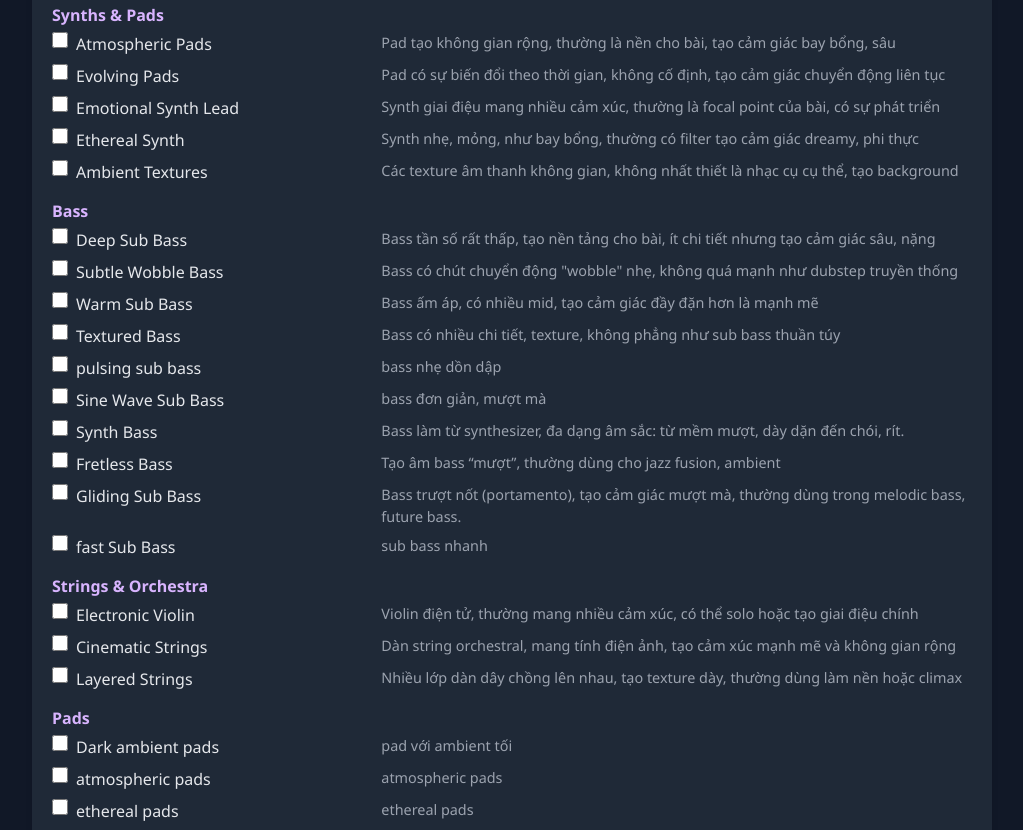
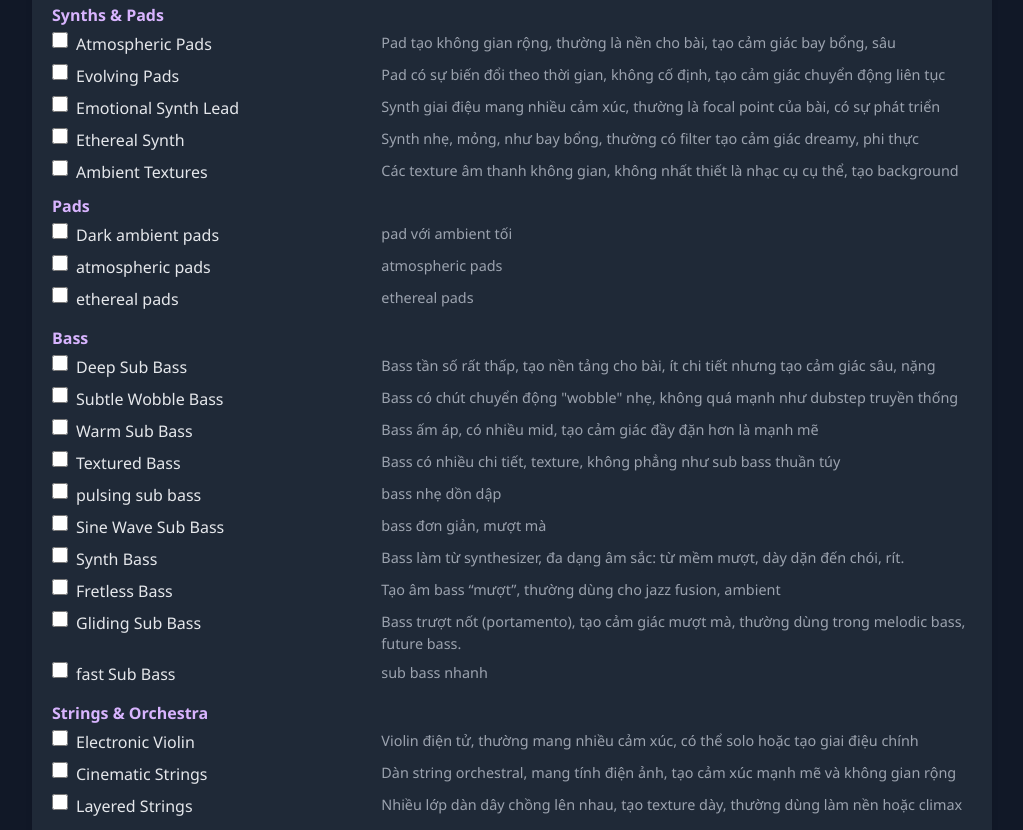
Before and after one commit to tuantanart/mspromt.github.io, a plain HTML site: page index.html in a window 1280 px wide. Shown: the part 1378-2208 px from the top of the page, without its empty margins (128-1151 px from the left). Drawn offline with nearby package versions, Linux system fonts and the light colour scheme.

Commit message:
index.html

```diff
--- a/index.html
+++ b/index.html
@@ -258,70 +258,70 @@
                 </div>
                 <div class="checkbox-container">
                     <label class="checkbox-label">
-                        <input type="checkbox" name="instrument" value="processed piano">
-                        <span class="checkbox-text">tune Piano</span>
+                        <input type="checkbox" name="instrument" value="tuned Piano">
+                        <span class="checkbox-text">tuned Piano</span>
                         <span class="checkbox-description">Piano qua nhiều xử lý hiệu ứng, có âm sắc lạ, khác biệt với piano nguyên bản</span>
                     </label>
                 </div>
                 <div class="checkbox-container">
                     <label class="checkbox-label">
-                        <input type="checkbox" name="instrument" value="processed piano">
+                        <input type="checkbox" name="instrument" value="keyboard">
                         <span class="checkbox-text">keyboard</span>
                         <span class="checkbox-description">keyboard - mặc định cho ai nó tự chọn</span>
                     </label>
                 </div>
                 <div class="checkbox-container">
                     <label class="checkbox-label">
-                        <input type="checkbox" name="instrument" value="processed piano">
+                        <input type="checkbox" name="instrument" value="Synthesizer Keyboard">
                         <span class="checkbox-text">Synthesizer Keyboard</span>
                         <span class="checkbox-description">Synthesizer Keyboard Tạo và biến đổi âm thanh chuyên sâu bằng sóng âm (analog/digital synth).</span>
                     </label>
                 </div>
                 <div class="checkbox-container">
                     <label class="checkbox-label">
-                        <input type="checkbox" name="instrument" value="processed piano">
+                        <input type="checkbox" name="instrument" value="ethereal keyboard">
                         <span class="checkbox-text">ethereal keyboard</span>
                         <span class="checkbox-description">ethereal keyboard “Ethereal” = huyền ảo, mờ ảo, mộng mị, giống như trôi nổi trong không gian hoặc một giấc mơ. </span>
                     </label>
                 </div>
                 <div class="checkbox-container">
                     <label class="checkbox-label">
-                        <input type="checkbox" name="instrument" value="processed piano">
+                        <input type="checkbox" name="instrument" value="Lead Synth">
                         <span class="checkbox-text">Lead Synth</span>
                         <span class="checkbox-description">Keyboard synth đóng vai trò melody chính – thường sáng, mạnh</span>
                     </label>
                 </div>
                  <div class="checkbox-container">
                     <label class="checkbox-label">
-                        <input type="checkbox" name="instrument" value="processed piano">
+                        <input type="checkbox" name="instrument" value="Arp Synth">
                         <span class="checkbox-text">Arp Synth</span>
                         <span class="checkbox-description">Tạo cảm giác chuyển động nhanh, căng thẳng hoặc mơ màng.</span>
                     </label>
                 </div>
                 <div class="checkbox-container">
                     <label class="checkbox-label">
-                        <input type="checkbox" name="instrument" value="processed piano">
+                        <input type="checkbox" name="instrument" value="Lo-fi Keyboard / Rhodes">
                         <span class="checkbox-text">Lo-fi Keyboard / Rhodes</span>
                         <span class="checkbox-description">Giống đàn điện Rhodes hoặc Wurlitzer, nhưng pha noise, hơi rè, cổ điển.</span>
                     </label>
                 </div>
                 <div class="checkbox-container">
                     <label class="checkbox-label">
-                        <input type="checkbox" name="instrument" value="processed piano">
+                        <input type="checkbox" name="instrument" value="Digital Keys">
                         <span class="checkbox-text">Digital Keys</span>
                         <span class="checkbox-description">Sắc lạnh, metallic, kiểu như tiếng điện tử gõ..</span>
                     </label>
                 </div>
                 <div class="checkbox-container">
                     <label class="checkbox-label">
-                        <input type="checkbox" name="instrument" value="processed piano">
+                        <input type="checkbox" name="instrument" value="Atmospheric Keys">
                         <span class="checkbox-text">Atmospheric Keys</span>
                         <span class="checkbox-description">giàu không gian, mơ màng, vang vọng như đang ở giữa vũ trụ..</span>
                     </label>
                 </div>
                 <div class="checkbox-container">
                     <label class="checkbox-label">
-                        <input type="checkbox" name="instrument" value="processed piano">
+                        <input type="checkbox" name="instrument" value="reverb keys">
                         <span class="checkbox-text">reverb keys</span>
                         <span class="checkbox-description">vang vọng như đang ở giữa vũ trụ..</span>
                     </label>
@@ -407,7 +407,31 @@
                         <span class="checkbox-description">Các texture âm thanh không gian, không nhất thiết là nhạc cụ cụ thể, tạo background</span>
                     </label>
                 </div>
+                <div class="category-title">Pads</div>
+                <div class="checkbox-container">
+                    <label class="checkbox-label">
+                        <input type="checkbox" name="instrument" value="Dark ambient pads">
+                        <span class="checkbox-text">Dark ambient pads</span>
+                        <span class="checkbox-description">pad với ambient tối</span>
+                    </label>
+                </div>
+                <div class="checkbox-container">
+                    <label class="checkbox-label">
+                        <input type="checkbox" name="instrument" value="atmospheric pads">
+                        <span class="checkbox-text">atmospheric pads</span>
+                        <span class="checkbox-description">atmospheric pads </span>
+                    </label>
+                </div>
+                <div class="checkbox-container">
+                    <label class="checkbox-label">
+                        <input type="checkbox" name="instrument" value="ethereal pads">
+                        <span class="checkbox-text">ethereal pads</span>
+                        <span class="checkbox-description">ethereal pads</span>
+                    </label>
+                </div>
             </div>
+
+
 
             <!-- Bass -->
             <div class="category-group">
@@ -510,31 +534,7 @@
                 </div>
             </div>
 
-                <!-- Pads -->
-            <div class="category-group">
-                <div class="category-title">Pads</div>
-                <div class="checkbox-container">
-                    <label class="checkbox-label">
-                        <input type="checkbox" name="instrument" value="Dark ambient pads">
-                        <span class="checkbox-text">Dark ambient pads</span>
-                        <span class="checkbox-description">pad với ambient tối</span>
-                    </label>
-                </div>
-                <div class="checkbox-container">
-                    <label class="checkbox-label">
-                        <input type="checkbox" name="instrument" value="atmospheric pads">
-                        <span class="checkbox-text">atmospheric pads</span>
-                        <span class="checkbox-description">atmospheric pads </span>
-                    </label>
-                </div>
-                <div class="checkbox-container">
-                    <label class="checkbox-label">
-                        <input type="checkbox" name="instrument" value="ethereal pads">
-                        <span class="checkbox-text">ethereal pads</span>
-                        <span class="checkbox-description">ethereal pads</span>
-                    </label>
-                </div>
-            </div>
+
 
             <!-- Percussion -->
             <div class="category-group">
```
